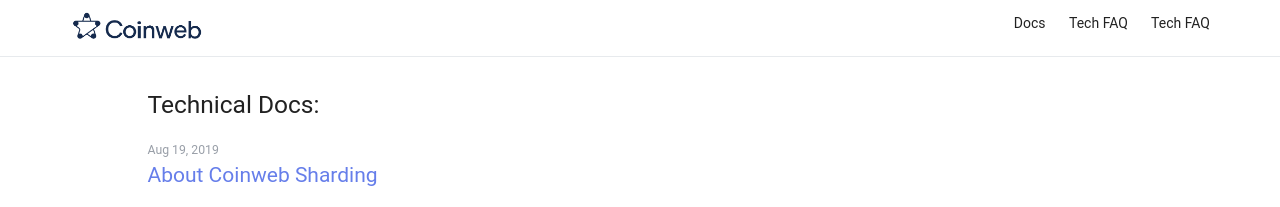
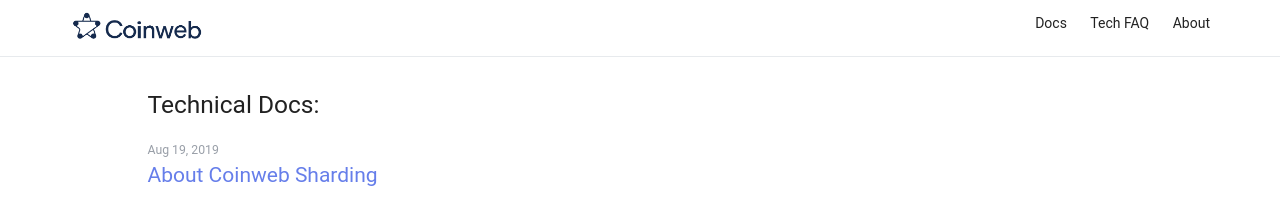
Before and after one commit to coinweb/technical-docs, a Jekyll site: the page built from index.md, in a window 1280 px wide. Shown: the top 207 px of the page. Built offline with Jekyll 4.4.1, drawn with Linux system fonts in a browser that asks for light colours.

```diff
--- a/_config.yml
+++ b/_config.yml
@@ -14,14 +14,8 @@ plugins:
   - jekyll-feed
 destination: ./build
 
-# Exclude from processing.
-# The following items will not be processed, by default. Create a custom list
-# to override the default setting.
+
 exclude:
-  - deploy/
-  - Gemfile
-  - Gemfile.lock
-  - README.md
   - develop.md
 
 defaults:
--- a/_includes/header.html
+++ b/_includes/header.html
@@ -17,9 +17,9 @@
         </label>
 
         <div class="trigger">
-            <a class="page-link" href="{{ "/home.html" | relative_url }}">Docs </a>
+            <a class="page-link" href="{{ "/" | relative_url }}">Docs </a>
             <a class="page-link" href="{{ "/tech_faq.html" | relative_url }}">Tech FAQ</a>
-            <a class="page-link" href="{{ "/README.html" | relative_url }}">Tech FAQ</a>
+            <a class="page-link" href="{{ "/README.html" | relative_url }}">About</a>
         </div>
       </nav>
     {%- endif -%}
```
